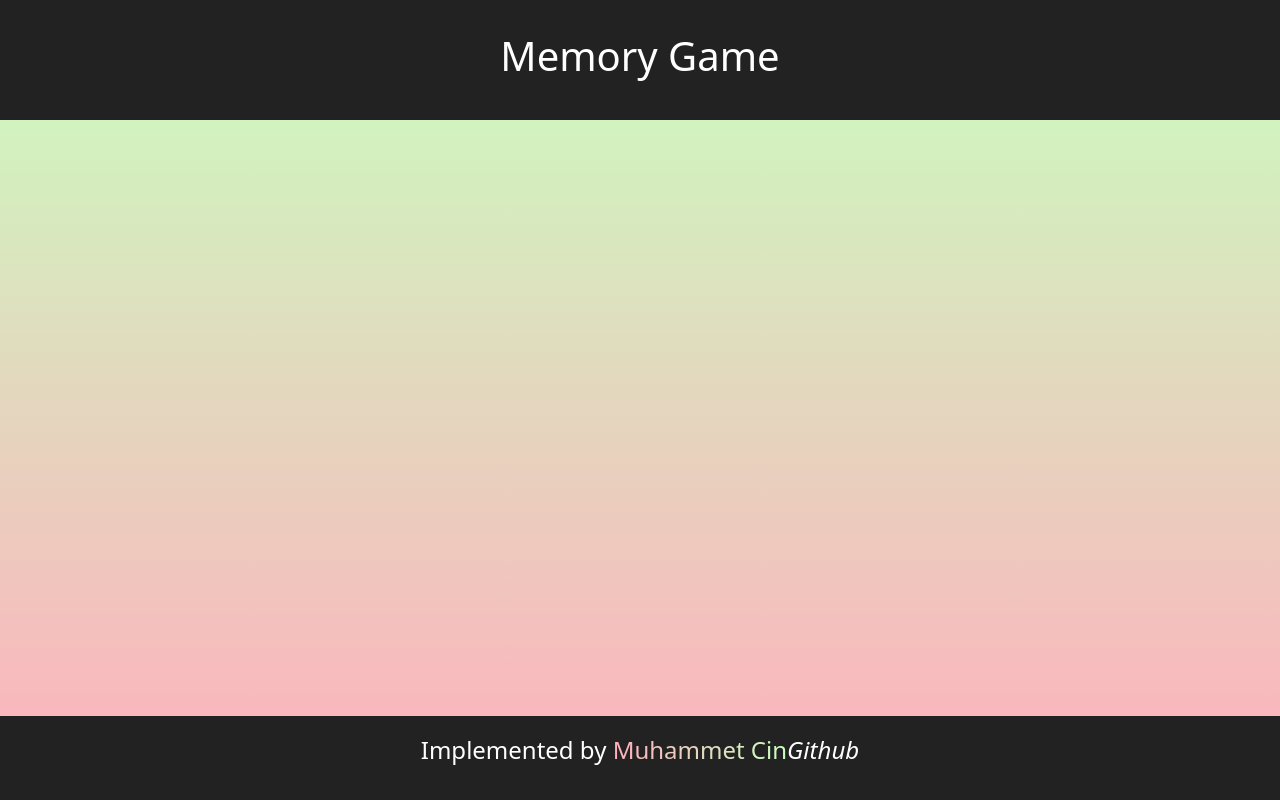
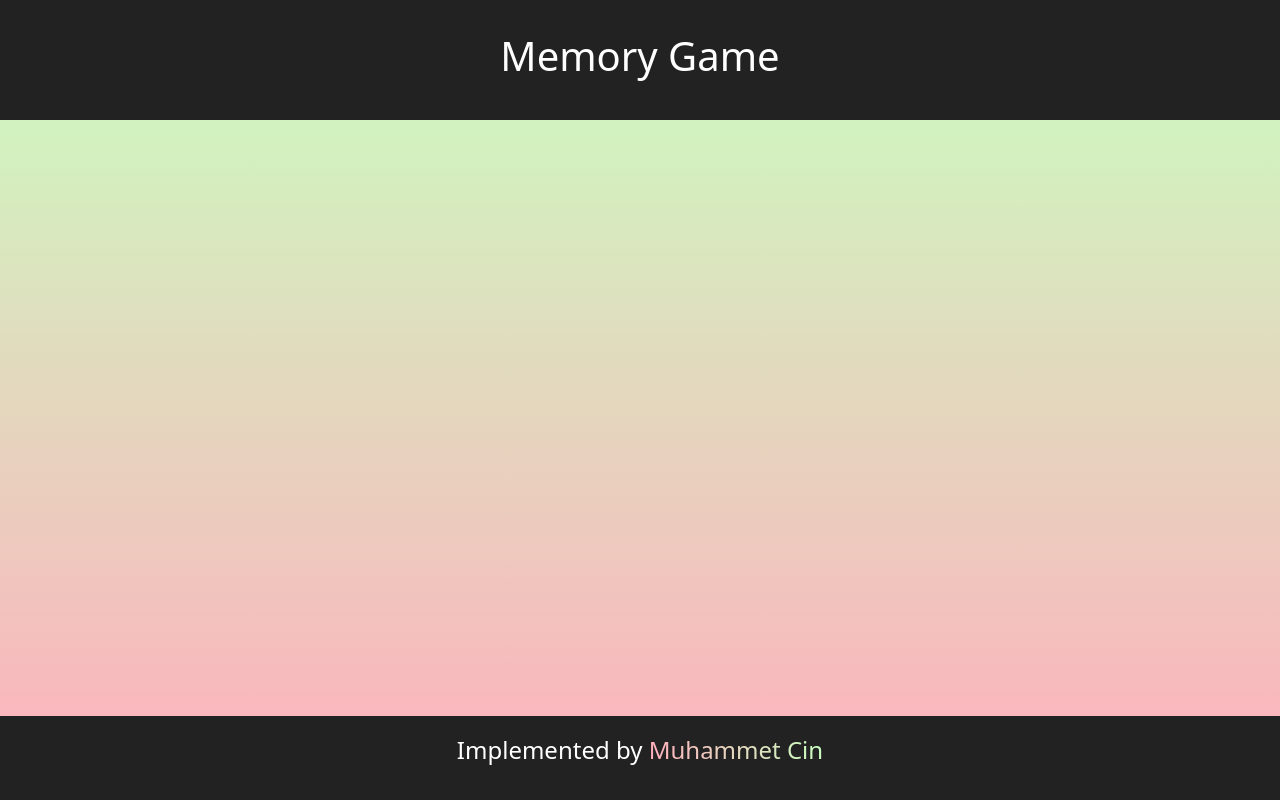
Before and after one commit to Muhammetacin/verou-3-casino-games-Muhammetacin, a website built with webpack: page MemoryGame/dist/index.html in a window 1280 px wide. Built offline with nearby package versions, Linux system fonts and the light colour scheme.

```diff
--- a/MemoryGame/dist/index.html
+++ b/MemoryGame/dist/index.html
@@ -17,7 +17,7 @@
     </header>
 
     <footer class="footer fixed-bottom text-center">
-        <p>Implemented by <a href="#">Muhammet Cin</a><i class="fa-brands fa-github">Github</i></p>
+        <p>Implemented by <a href="#">Muhammet Cin</a></p>
     </footer>
 
     <script src="https://cdn.jsdelivr.net/npm/bootstrap@5.1.3/dist/js/bootstrap.bundle.min.js"
--- a/MemoryGame/package.json
+++ b/MemoryGame/package.json
@@ -14,6 +14,7 @@
   "author": "",
   "license": "ISC",
   "devDependencies": {
+    "@fortawesome/fontawesome-free": "^6.0.0",
     "autoprefixer": "^10.4.2",
     "eslint": "^8.8.0",
     "sass": "^1.49.7",
@@ -22,7 +23,6 @@
     "webpack-cli": "^4.9.2"
   },
   "dependencies": {
-    "@fortawesome/fontawesome-free": "^6.0.0",
     "css-loader": "^6.6.0",
     "style-loader": "^3.3.1"
   }
```
Also changed, not shown: MemoryGame/dist/main.js (+1 -1 lines), 1 other file.
